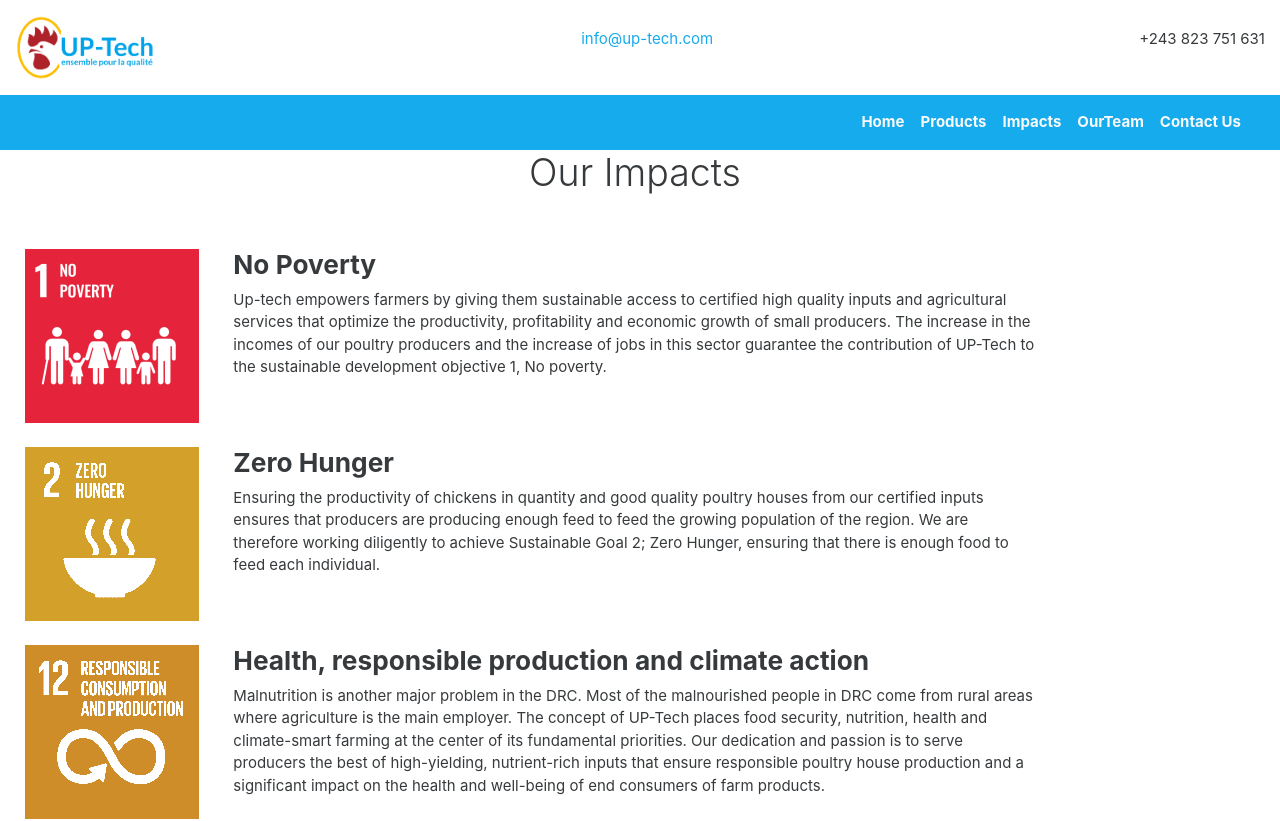
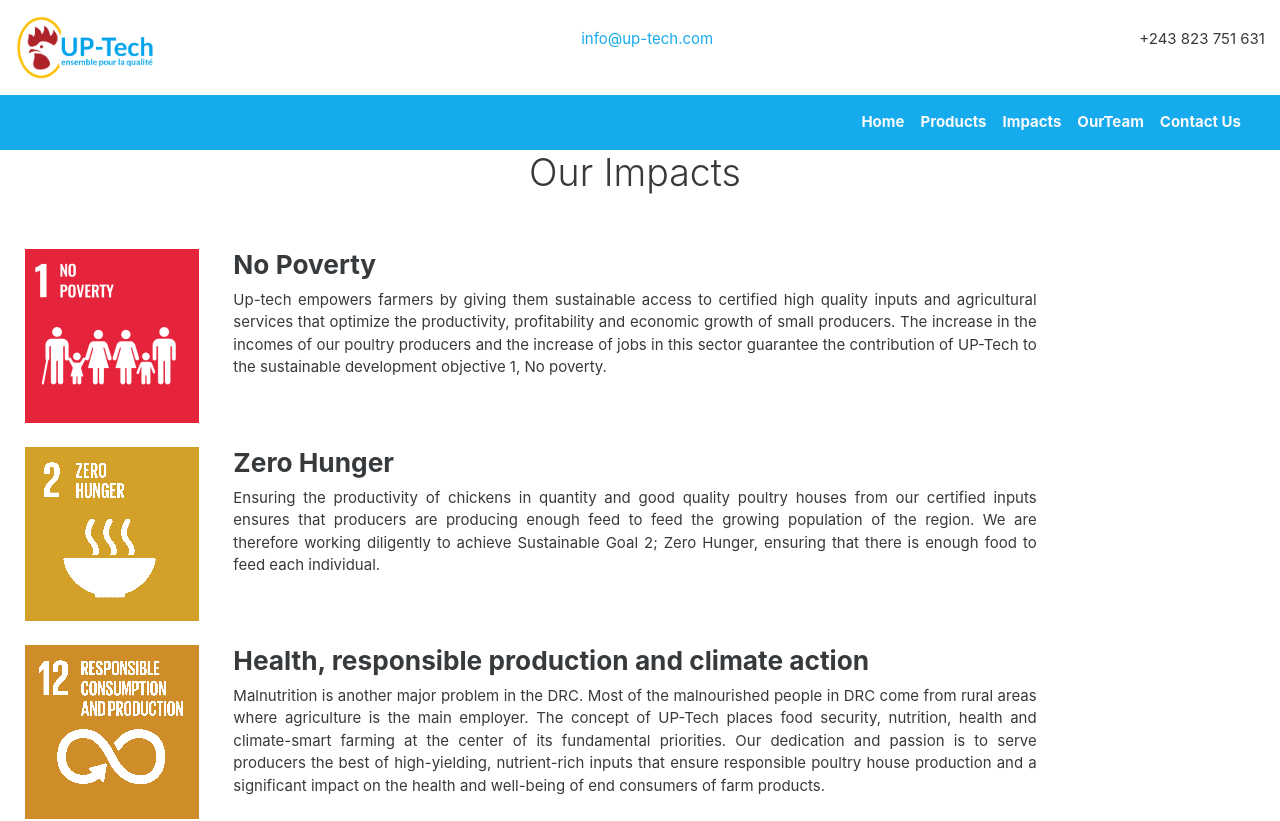
Before and after one commit to Brain-Core/uptech-front, a React (Create React App) app: page /impact in a window 1280 px wide. Shown: the top 821 px of the page. Built offline with nearby package versions, Linux system fonts and the light colour scheme.

Commit message:
justify impact text

```diff
--- a/src/components/impacts/impact.component.jsx
+++ b/src/components/impacts/impact.component.jsx
@@ -16,7 +16,9 @@ function Impact() {
           <h1 className="text-center" style={{
               marginBottom:'30px'
           }}>Our Impacts</h1>
-          <div className="row">
+          <div className="row" style={{
+              textAlign: 'justify',  textJustify: 'inter-word'
+          }}>
               <ImpactItem
               img={poverity}
               title='No Poverty'
--- a/src/components/partnes/partner.component.jsx
+++ b/src/components/partnes/partner.component.jsx
@@ -1,7 +1,7 @@
 import React from 'react'
 import PartnerItem from './partitem/partneritem.component';
 import './partner.component.css';
-import altech from '../../assets/altech.png'
+// import altech from '../../assets/altech.png'
 import altechlogo from '../../assets/altechlogo.png'
 // import Carousel from 'react-elastic-carousel';
 
```
Also changed, not shown: src/assets/logo_1.png (deleted).
